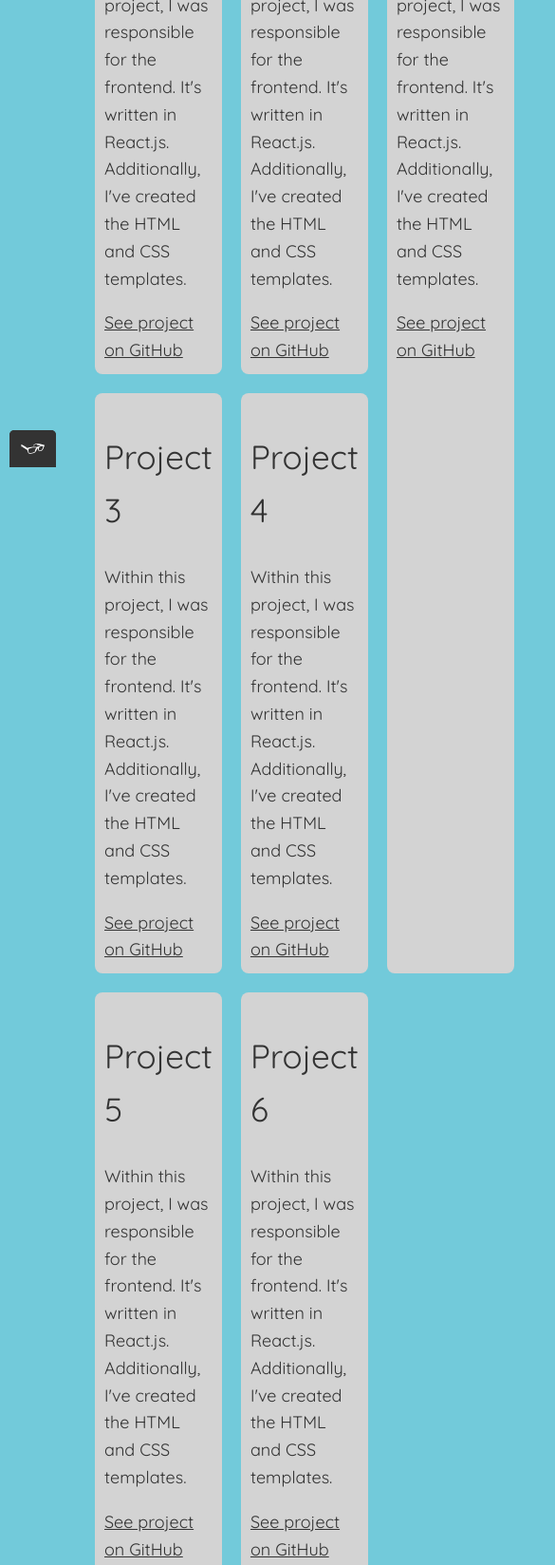
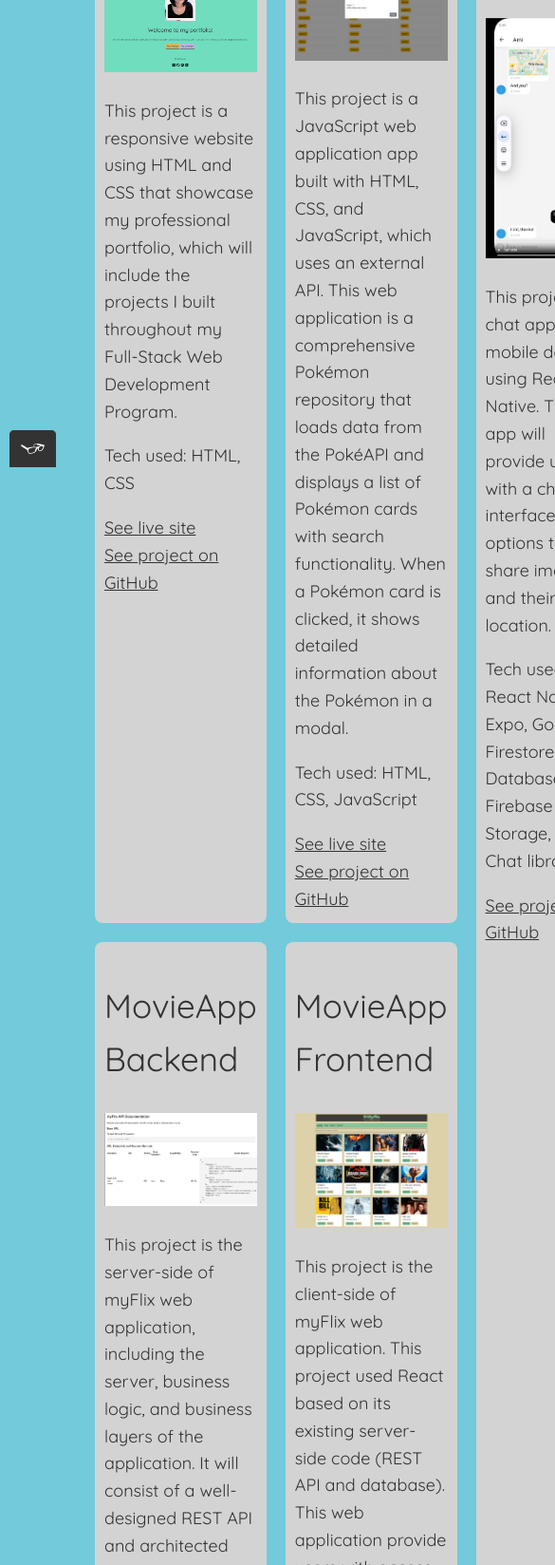
Before and after one commit to arnirohandi/website-portfolio, a plain HTML site: page work.html in a window 390 px wide. Shown: the part 352-2000 px from the top of the page at 95% size, 585 px wide, since content can reach past the window. Drawn offline with nearby package versions, Linux system fonts and the light colour scheme.

Commit message:
update portfolio

```diff
--- a/work.html
+++ b/work.html
@@ -49,69 +49,105 @@
 
             <div class="grid">
                 <div class="grid__item">
-                    <h2>Project 1</h2>
+                    <h2>Portfolio Website</h2>
+                    <img src="img/project-portfolio.png" width="100%" alt="Project Portfolio" />
                     <p>
-                        Within this project, I was responsible for the frontend.
-                        It's written in React.js. Additionally, I've created the HTML and CSS templates.
+                        This project is a responsive website using HTML and CSS that showcase my professional portfolio, which will include the projects I built throughout my Full-Stack Web Development Program.
+
                     </p>
-                    <a href="#">See project on GitHub</a>
+                    <p>
+                        Tech used: HTML, CSS
+                    </p>
+                    <a href="https://arni.rohandi.com/">See live site</a><br />
+                    <a href="https://github.com/arnirohandi/website-portfolio">See project on GitHub</a>
                 </div>
 
                 <div class="grid__item">
-                    <h2>Project 2</h2>
+                    <h2>Pokedex JS App</h2>
+                    <img src="img/project-pokedex.png" width="100%" alt="Project Pokedex" />
                     <p>
-                        Within this project, I was responsible for the frontend.
-                        It's written in React.js. Additionally, I've created the HTML and CSS templates.
+                        This project is a JavaScript web application app built with HTML, CSS, and JavaScript, which uses an external API. This web application is  a comprehensive Pokémon repository that loads data from the PokéAPI and displays a list of Pokémon cards with search functionality. When a Pokémon card is clicked, it shows detailed information about the Pokémon in a modal.
                     </p>
-                    <a href="#">See project on GitHub</a>
+                    <p>
+                        Tech used: HTML, CSS, JavaScript
+                    </p>
+                    <a href="https://arni.rohandi.com/pokedex/">See live site</a><br />
+                    <a href="https://github.com/arnirohandi/simple-js-app">See project on GitHub</a>
                 </div>
 
 
                 <div class="grid__item">
-                    <h2>Project 3</h2>
+                    <h2>MovieApp Backend</h2>
+                    <img src="img/project-myflix-backend.png" width="100%" alt="Project MovieApp Backend" />
                     <p>
-                        Within this project, I was responsible for the frontend.
-                        It's written in React.js. Additionally, I've created the HTML and CSS templates.
+                        This project is the server-side of myFlix web application, including the server, business logic, and business layers of the application. It will consist of a well-designed REST API and architected database built using JavaScript, and MERN (MongoDB, Express, React, Node.js). The REST API accessed via HTTP methods like GET and POST. Similar methods (CRUD)used to retrieve data from database and store that data in a non-relational way.
                     </p>
-                    <a href="#">See project on GitHub</a>
+                    <p>
+                        Tech used: JavaScript, REST API, MERN (MongoDB, Express, React, and Node.js)
+                    </p>
+                    <a href="https://myflix-api-app-ff32afce7dc8.herokuapp.com/">See live site</a><br />
+                    <a href="https://github.com/arnirohandi/movie_api">See project on GitHub</a>
                 </div>
 
                 <div class="grid__item">
-                    <h2>Project 4</h2>
+                    <h2>MovieApp Frontend</h2>
+                    <img src="img/project-myflix-frontend.png" width="100%" alt="Project MovieApp Frontend" />
                     <p>
-                        Within this project, I was responsible for the frontend.
-                        It's written in React.js. Additionally, I've created the HTML and CSS templates.
+                        This project is the client-side of myFlix web application. This project used React based on its existing server-side code (REST API and database). This web application provide users with access to information about different movies, directors, and genres. Users will be able to sign up, update their personal information, and create a list of their favorite movies.
                     </p>
-                    <a href="#">See project on GitHub</a>
+                    <p>
+                        Tech used: JavaScript, REST API, MERN (MongoDB, Express, React, and Node.js)
+                    </p>
+                    <a href="https://moviemyflix.netlify.app/">See live site</a><br />
+                    <a href="https://github.com/arnirohandi/myFlix-client">See project on GitHub</a>
                 </div>
 
                 <div class="grid__item">
-                    <h2>Project 5</h2>
+                    <h2>Meet App</h2>
+                    <img src="img/project-meet.png" width="100%" alt="Project Meet App" />
                     <p>
-                        Within this project, I was responsible for the frontend.
-                        It's written in React.js. Additionally, I've created the HTML and CSS templates.
+                        This project is a serverless, progressive web application (PWA) with React using a
+                        test-driven development (TDD) technique. The application uses the Google
+                        Calendar API to fetch upcoming events.
                     </p>
-                    <a href="#">See project on GitHub</a>
+                    <p>
+                        Tech used: React, Google Calendar API, OAuth2 authentication flow
+                    </p>
+                    <a href="https://meet-gray-one.vercel.app/">See live site</a><br />
+                    <a href="https://github.com/arnirohandi/meet">See project on GitHub</a>
                 </div>
 
                 <div class="grid__item">
-                    <h2>Project 6</h2>
+                    <h2>MovieApp Angular</h2>
+                    <img src="img/project-angular.png" width="100%" alt="Project MovieApp Angular" />
                     <p>
-                        Within this project, I was responsible for the frontend.
-                        It's written in React.js. Additionally, I've created the HTML and CSS templates.
+                        This project is a single-page, responsive movie app built with Angular, with routing and several
+                        interface views. The client-side developed in this Achievement will support the existing
+                        server-side from Achievement 2 by facilitating user requests and rendering the response from
+                        the server-side via a number of different interface views. The app will be accompanied by
+                        relevant documentation and handoff deliverables, including a kanban board containing user
+                        stories and story points.
                     </p>
-                    <a href="#">See project on GitHub</a>
+                    <p>
+                        Tech used: Angular, Node.js, TypeScript
+                    </p>
+                    <a href="https://arni.rohandi.com/myflix-angular-client/welcome">See live site</a><br />
+                    <a href="https://github.com/arnirohandi/myflix-angular-client">See project on GitHub</a>
                 </div>
 
                 <div class="grid__item">
-                    <h2>Project 7</h2>
+                    <h2>Chat App (Native)</h2>
+                    <img src="img/project-chat.png" width="100%" alt="Project Chat App (Native)" />
                     <p>
-                        Within this project, I was responsible for the frontend.
-                        It's written in React.js. Additionally, I've created the HTML and CSS templates.
+                        This project is a chat app for mobile devices using React Native. The app will
+                        provide users with a chat interface and options to share images and their
+                        location.
                     </p>
-                    <a href="#">See project on GitHub</a>
+                    <p>
+                        Tech used: React Native, Expo, Google Firestore Database, Firebase Cloud Storage, Gifted Chat library
+                    </p>
+                    <a href="https://github.com/arnirohandi/chat-app">See project on GitHub</a>
                 </div>
-
             </div>
 
     </section>
```
Also changed, not shown: contact.html (+1 -3 lines), img/project-angular.png (added), img/project-chat.png (added), img/project-meet.png (added), img/project-myflix-backend.png (added), img/project-myflix-frontend.png (added), img/project-pokedex.png (added), img/project-portfolio.png (added).
